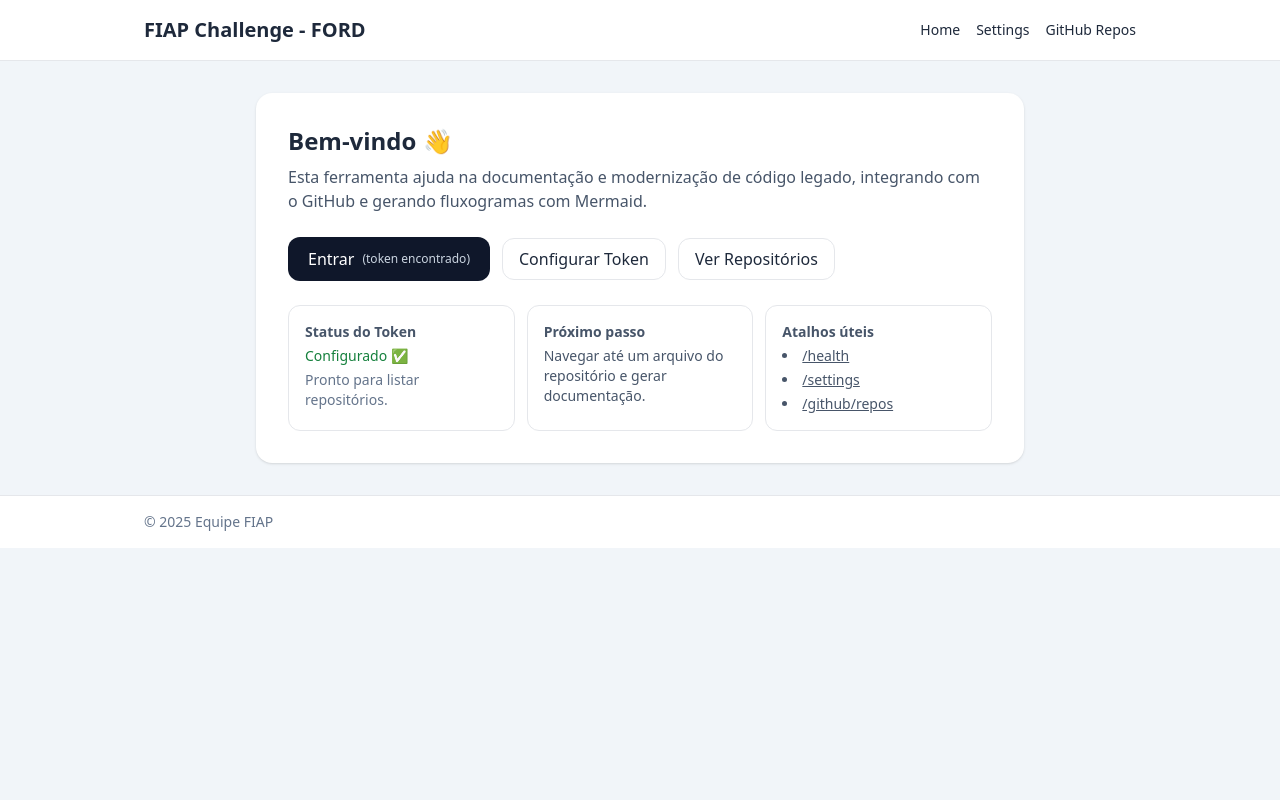
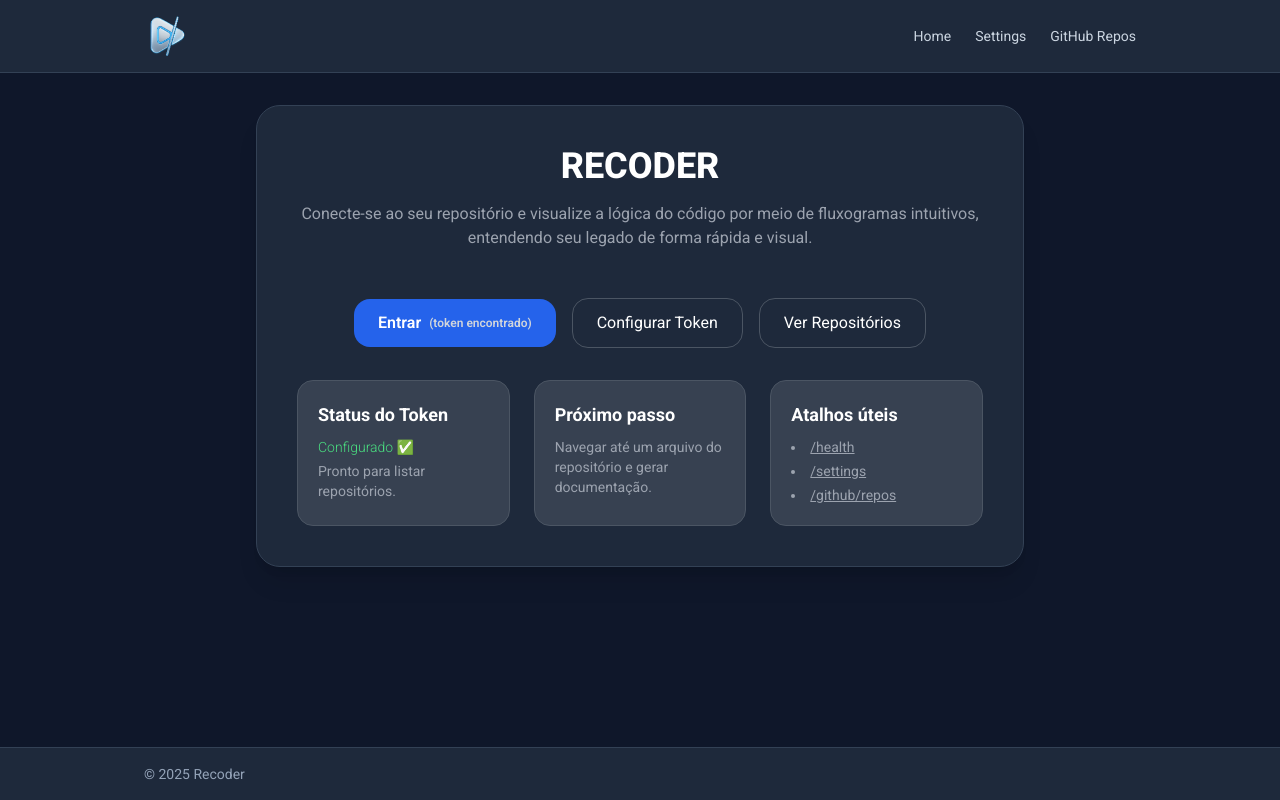
Before and after one commit to thiagodegan/axis, a Flask app: page / in a window 1280 px wide. Run offline with Flask 3, Linux system fonts and the light colour scheme; parts of the project's set-up code (start-up, migrations or seed data) failed here and were passed over; some libraries are stand-ins or nearby versions.

Commit message:
dark mode styling and repo name in repo list added

```diff
--- a/templates/base.html
+++ b/templates/base.html
@@ -3,39 +3,53 @@
   <head>
     <meta charset="utf-8" />
     <meta name="viewport" content="width=device-width, initial-scale=1" />
-    <title>FIAP Challenge - FORD</title>
+    <title>RECODER</title>
+
+    <link rel="icon" type="image/png" href="{{ url_for('static', filename='logo.png') }}" />
+
     <!-- Tailwind (CDN - para desenvolvimento rápido) -->
     <script src="https://cdn.tailwindcss.com"></script>
+
+    <!-- Google Fonts -->
+    <link rel="preconnect" href="https://fonts.googleapis.com">
+    <link rel="preconnect" href="https://fonts.gstatic.com" crossorigin>
+    <link href="https://fonts.googleapis.com/css2?family=Roboto:ital,wght@0,100..900;1,100..900&display=swap" rel="stylesheet">
+
+    <!-- Classes de fonte Roboto -->
+    <style>
+      .roboto-regular { font-family: "Roboto", sans-serif; font-weight: 400; font-style: normal; }
+      .roboto-bold { font-family: "Roboto", sans-serif; font-weight: 700; font-style: normal; }
+      .roboto-italic { font-family: "Roboto", sans-serif; font-weight: 400; font-style: italic; }
+    </style>
   </head>
-  <body class="bg-slate-100 text-slate-800">
-    <header class="border-b bg-white">
-      <div
-        class="max-w-5xl mx-auto px-4 py-4 flex items-center justify-between"
-      >
-        <h1 class="text-xl font-bold">
-          <a href="{{ url_for('index') }}">FIAP Challenge - FORD</a>
+
+  <body class="bg-slate-900 text-slate-100 min-h-screen flex flex-col">
+    <header class="border-b border-slate-700 bg-slate-800">
+      <div class="max-w-5xl mx-auto px-4 py-4 flex items-center justify-between">
+        <h1 class="text-xl font-bold roboto-bold">
+          <a href="{{ url_for('index') }}">
+            <img src="{{ url_for('static', filename='logo.png') }}" alt="Recoder" class="h-10">
+            <span class="sr-only">Recoder</span>
+          </a>
         </h1>
-        <nav class="flex items-center gap-4 text-sm">
-          <a class="hover:underline" href="{{ url_for('index') }}">Home</a>
-          <a class="hover:underline" href="{{ url_for('settings_get') }}"
-            >Settings</a
-          >
-          <a class="hover:underline" href="{{ url_for('github_repos') }}"
-            >GitHub Repos</a
-          >
+        <nav class="flex items-center gap-6 text-sm text-slate-300 roboto-regular">
+          <a class="hover:text-blue-400" href="{{ url_for('index') }}">Home</a>
+          <a class="hover:text-blue-400" href="{{ url_for('settings_get') }}">Settings</a>
+          <a class="hover:text-blue-400" href="{{ url_for('github_repos') }}">GitHub Repos</a>
         </nav>
       </div>
     </header>
 
-    <main class="max-w-5xl mx-auto px-4 py-8">
+    <main class="flex-1 max-w-full mx-auto px-4 py-8 roboto-regular">
       {% block content %}{% endblock %}
     </main>
 
-    <footer class="border-t bg-white">
-      <div class="max-w-5xl mx-auto px-4 py-4 text-sm text-slate-500">
-        &copy; {{ 2025 }} Equipe FIAP
+    <footer class="border-t border-slate-700 bg-slate-800 roboto-regular">
+      <div class="max-w-5xl mx-auto px-4 py-4 text-sm text-slate-400">
+        &copy; {{ 2025 }} Recoder
       </div>
     </footer>
+
     <script src="https://cdn.jsdelivr.net/npm/mermaid/dist/mermaid.min.js"></script>
     <script>
       mermaid.initialize({ startOnLoad: false, securityLevel: "loose" });
--- a/templates/index.html
+++ b/templates/index.html
@@ -1,74 +1,75 @@
-{% extends "base.html" %} {% block content %}
+{% extends "base.html" %}
+{% block content %}
 
-<div class="max-w-3xl mx-auto space-y-6">
-  <div class="rounded-2xl bg-white shadow p-8">
-    <h2 class="text-2xl font-semibold mb-2">Bem-vindo 👋</h2>
-    <p class="text-slate-600">
-      Esta ferramenta ajuda na documentação e modernização de código legado,
-      integrando com o GitHub e gerando fluxogramas com Mermaid.
+<div class="max-w-3xl mx-auto space-y-6 text-center">
+  <div class="rounded-3xl bg-slate-800 shadow-xl p-10 text-white border-slate-700 border">
+    <h2 class="text-4xl font-extrabold mb-4 roboto-bold">RECODER</h2>
+    <p class="text-gray-300 text-lg mb-4 roboto-regular">
+      <!-- O codigo é legado, mas a sua documentação nao precisar ser! -->
+    </p>
+    <p class="text-gray-400 text-base roboto-regular mb-12">
+      Conecte-se ao seu repositório e visualize a lógica do código por meio de fluxogramas intuitivos, entendendo seu legado de forma rápida e visual.
     </p>
 
-    <div class="mt-6 flex flex-wrap items-center gap-3">
-      <!-- Botão principal: decide rota automaticamente (/enter) -->
+
+
+    <div class="mt-6 flex flex-col md:flex-row justify-center items-center gap-4">
+      <!-- Botão principal -->
       <a
         href="{{ url_for('enter') }}"
-        class="inline-flex items-center gap-2 rounded-xl bg-slate-900 text-white px-5 py-2.5 hover:opacity-90"
+        class="inline-flex items-center justify-center gap-2 rounded-2xl bg-blue-600 text-white px-6 py-3 text-base font-semibold hover:bg-blue-500 roboto-bold"
       >
         Entrar {% if has_token %}
-        <span class="text-xs text-slate-300">(token encontrado)</span>
+        <span class="text-xs text-gray-300">(token encontrado)</span>
         {% else %}
-        <span class="text-xs text-slate-300">(configure o token)</span>
+        <span class="text-xs text-gray-300">(configure o token)</span>
         {% endif %}
       </a>
 
-      <!-- Acesso direto às telas (atalhos) -->
+      <!-- Atalhos -->
       <a
         href="{{ url_for('settings_get') }}"
-        class="inline-flex items-center gap-2 rounded-xl border px-4 py-2 hover:bg-slate-50"
+        class="inline-flex items-center justify-center gap-2 rounded-2xl border border-gray-600 px-6 py-3 hover:bg-gray-700 text-base roboto-regular"
       >
         Configurar Token
       </a>
 
       <a
         href="{{ url_for('github_repos') }}"
-        class="inline-flex items-center gap-2 rounded-xl border px-4 py-2 hover:bg-slate-50"
+        class="inline-flex items-center justify-center gap-2 rounded-2xl border border-gray-600 px-6 py-3 hover:bg-gray-700 text-base roboto-regular"
       >
         Ver Repositórios
       </a>
     </div>
 
-    <div
-      class="mt-6 grid grid-cols-1 md:grid-cols-3 gap-3 text-sm text-slate-600"
-    >
-      <div class="rounded-xl border p-4">
-        <div class="font-semibold mb-1">Status do Token</div>
+    <div class="mt-8 grid grid-cols-1 md:grid-cols-3 gap-6 text-left">
+      <div class="rounded-2xl border border-gray-600 p-5 bg-gray-700">
+        <div class="font-bold text-lg mb-2 roboto-bold">Status do Token</div>
         {% if has_token %}
-        <div class="text-green-700">Configurado ✅</div>
-        <div class="text-slate-500 mt-1">Pronto para listar repositórios.</div>
+        <div class="text-green-400 font-light text-sm">Configurado ✅</div>
+        <div class="text-gray-400 mt-1 text-sm roboto-regular">Pronto para listar repositórios.</div>
         {% else %}
-        <div class="text-red-700">Não configurado ❌</div>
-        <div class="text-slate-500 mt-1">Clique em “Configurar Token”.</div>
+        <div class="text-red-400 font-light text-sm">Não configurado ❌</div>
+        <div class="text-gray-400 mt-1 text-sm roboto-regular">Clique em “Configurar Token”.</div>
         {% endif %}
       </div>
-      <div class="rounded-xl border p-4">
-        <div class="font-semibold mb-1">Próximo passo</div>
-        <div>Navegar até um arquivo do repositório e gerar documentação.</div>
+
+      <div class="rounded-2xl border border-gray-600 p-5 bg-gray-700">
+        <div class="font-bold text-lg mb-2 roboto-bold">Próximo passo</div>
+        <div class="text-gray-400 text-sm roboto-regular">Navegar até um arquivo do repositório e gerar documentação.</div>
       </div>
-      <div class="rounded-xl border p-4">
-        <div class="font-semibold mb-1">Atalhos úteis</div>
-        <ul class="list-disc list-inside space-y-1">
+
+      <div class="rounded-2xl border border-gray-600 p-5 bg-gray-700">
+        <div class="font-bold text-lg mb-2 roboto-bold">Atalhos úteis</div>
+        <ul class="list-disc list-inside space-y-1 text-gray-400 text-sm roboto-regular">
           <li>
-            <a class="underline" href="{{ url_for('health') }}">/health</a>
+            <a class="underline hover:text-blue-400" href="{{ url_for('health') }}">/health</a>
           </li>
           <li>
-            <a class="underline" href="{{ url_for('settings_get') }}"
-              >/settings</a
-            >
+            <a class="underline hover:text-blue-400" href="{{ url_for('settings_get') }}">/settings</a>
           </li>
           <li>
-            <a class="underline" href="{{ url_for('github_repos') }}"
-              >/github/repos</a
-            >
+            <a class="underline hover:text-blue-400" href="{{ url_for('github_repos') }}">/github/repos</a>
           </li>
         </ul>
       </div>
```
Also changed, not shown: templates/repo_browser.html (+24 -27 lines), templates/repos.html (+34 -37 lines), templates/settings.html (+30 -34 lines), static/logo.png (added).
